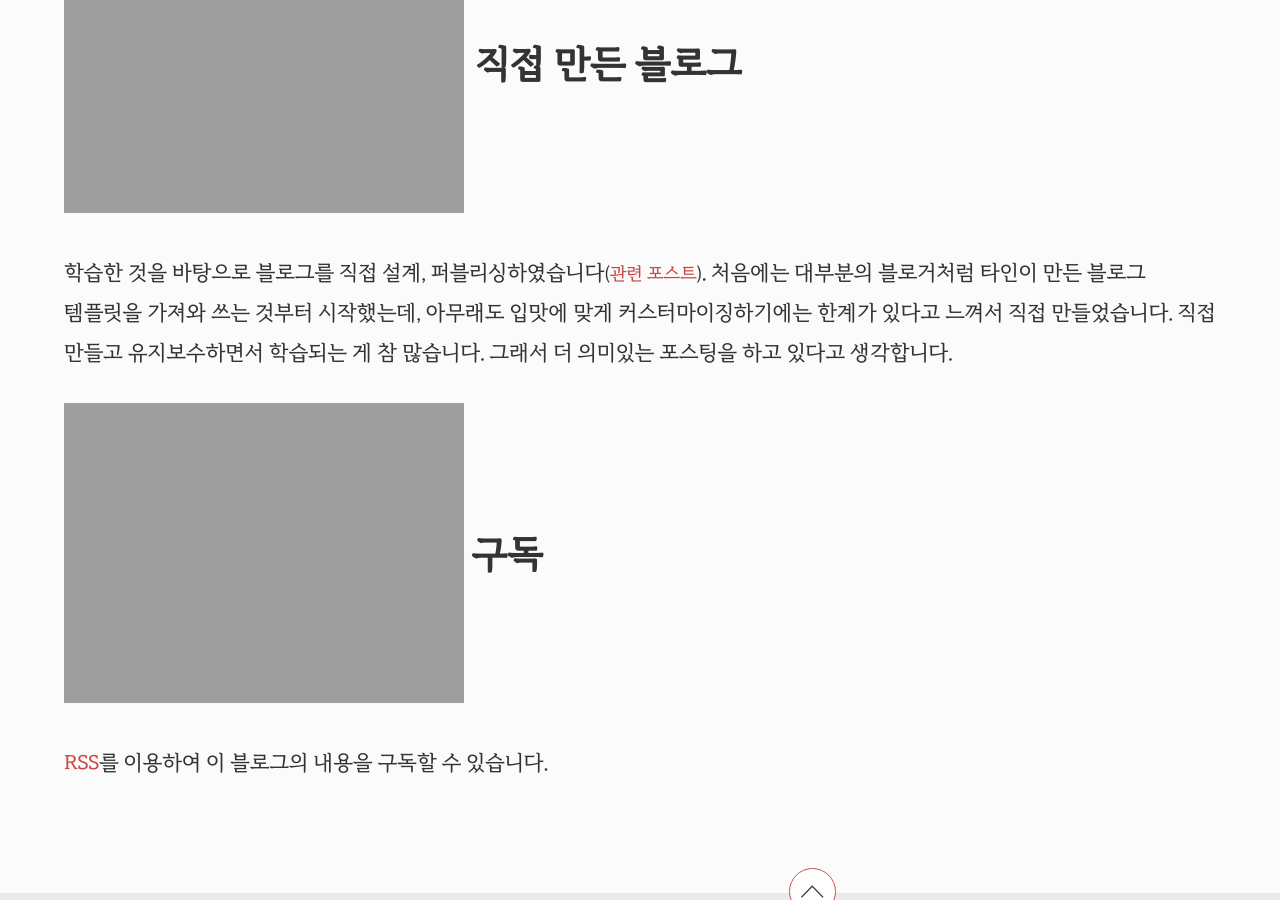
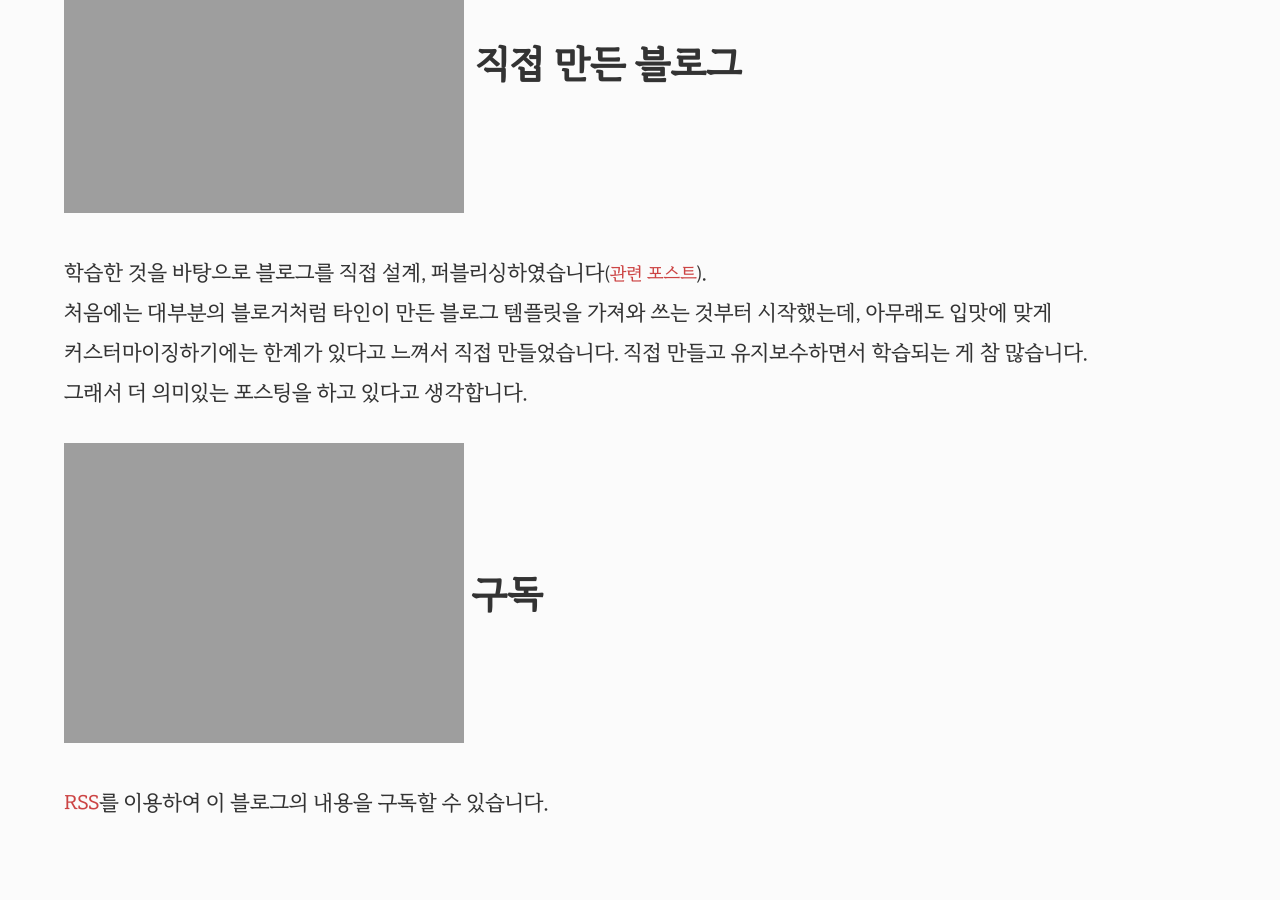
Before and after one commit to selosele/selosele.github.io, a Jekyll site: the page built from about.html, in a window 1280 px wide and 900 px high, scrolled down 1703 px. Built offline with Jekyll 4.4.1, drawn with Linux system fonts in a browser that asks for light colours; grey boxes are pictures that could not be loaded.

Commit message:
커스텀페이지 수정

```diff
--- a/about.html
+++ b/about.html
@@ -31,7 +31,7 @@ id: page-content
 </ul>
 
 <h2>직접 만든 블로그</h2>
-<p>학습한 것을 바탕으로 블로그를 직접 설계, 퍼블리싱하였습니다<small>(<a href="/2020/06/24/made-jekyll-theme/">관련 포스트</a>)</small>. 처음에는 대부분의 블로거처럼 타인이 만든 블로그 템플릿을 가져와 쓰는 것부터 시작했는데, 아무래도 입맛에 맞게 커스터마이징하기에는 한계가 있다고 느껴서 직접 만들었습니다. 직접 만들고 유지보수하면서 학습되는 게 참 많습니다. 그래서 더 의미있는 포스팅을 하고 있다고 생각합니다.</p>
+<p>학습한 것을 바탕으로 블로그를 직접 설계, 퍼블리싱하였습니다<small>(<a href="/2020/06/24/made-jekyll-theme/">관련 포스트</a>)</small>. <br>처음에는 대부분의 블로거처럼 타인이 만든 블로그 템플릿을 가져와 쓰는 것부터 시작했는데, 아무래도 입맛에 맞게 커스터마이징하기에는 한계가 있다고 느껴서 직접 만들었습니다. 직접 만들고 유지보수하면서 학습되는 게 참 많습니다.<br> 그래서 더 의미있는 포스팅을 하고 있다고 생각합니다.</p>
 
 <h2>구독</h2>
 <p><a href="/{{ site.atom_feed.path }}">RSS</a>를 이용하여 이 블로그의 내용을 구독할 수 있습니다.</p>
```
